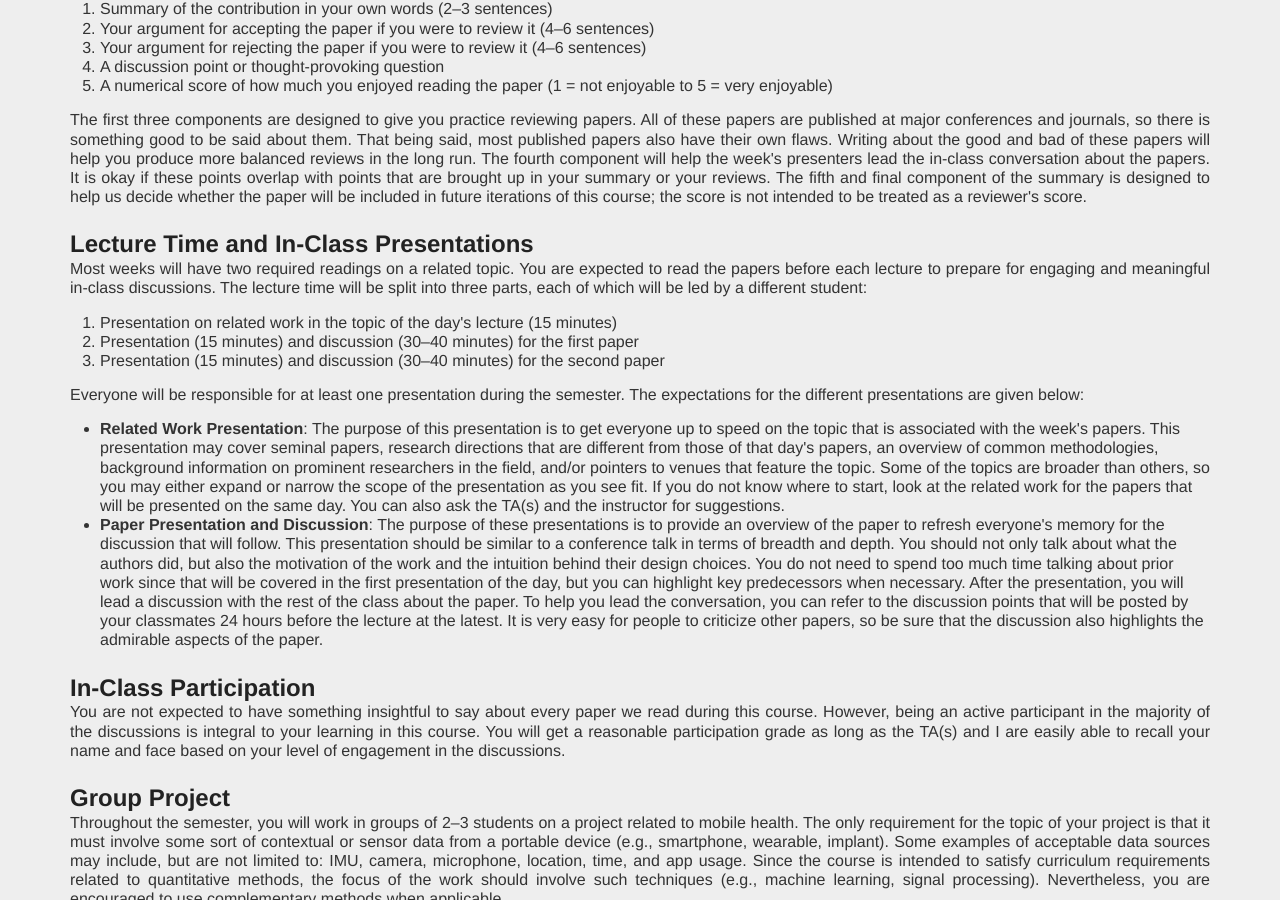
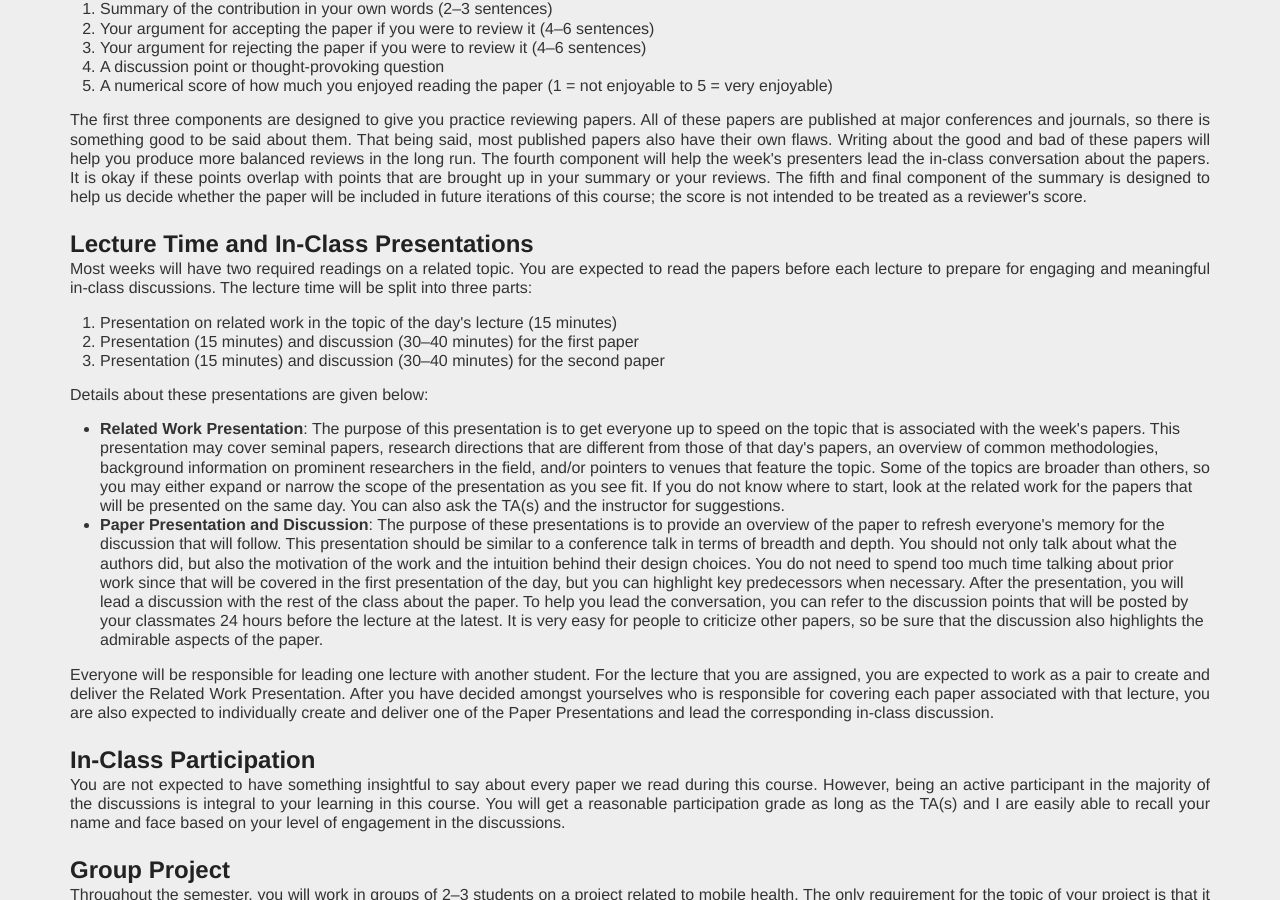
Before and after one commit to mariakakis/mhealth-course, a Jekyll site: the page built from syllabus/index.html, in a window 1280 px wide and 900 px high, scrolled down 551 px. Built offline with Jekyll 4.4.1, drawn with Linux system fonts in a browser that asks for light colours; some web fonts are replaced.

Commit message:
updating presentation responsibilities

```diff
--- a/syllabus/index.html
+++ b/syllabus/index.html
@@ -74,7 +74,7 @@ The first three components are designed to give you practice reviewing papers. A
 <!-- Structure -->
 <h2 id="present">Lecture Time and In-Class Presentations</h2>
 <p>
-Most weeks will have two required readings on a related topic. You are expected to read the papers before each lecture to prepare for engaging and meaningful in-class discussions. The lecture time will be split into three parts, each of which will be led by a different student:
+Most weeks will have two required readings on a related topic. You are expected to read the papers before each lecture to prepare for engaging and meaningful in-class discussions. The lecture time will be split into three parts:
 <ol>
   <li>Presentation on related work in the topic of the day's lecture (15 minutes)</li>
   <li>Presentation (15 minutes) and discussion (30–40 minutes) for the first paper</li>
@@ -83,11 +83,15 @@ Most weeks will have two required readings on a related topic. You are expected
 </p>
 
 <p>
-Everyone will be responsible for at least one presentation during the semester. The expectations for the different presentations are given below:
+Details about these presentations are given below:
 <ul>
   <li><b>Related Work Presentation</b>: The purpose of this presentation is to get everyone up to speed on the topic that is associated with the week's papers. This presentation may cover seminal papers, research directions that are different from those of that day's papers, an overview of common methodologies, background information on prominent researchers in the field, and/or pointers to venues that feature the topic. Some of the topics are broader than others, so you may either expand or narrow the scope of the presentation as you see fit. If you do not know where to start, look at the related work for the papers that will be presented on the same day. You can also ask the TA(s) and the instructor for suggestions.</li>
   <li><b>Paper Presentation and Discussion</b>: The purpose of these presentations is to provide an overview of the paper to refresh everyone's memory for the discussion that will follow. This presentation should be similar to a conference talk in terms of breadth and depth. You should not only talk about what the authors did, but also the motivation of the work and the intuition behind their design choices. You do not need to spend too much time talking about prior work since that will be covered in the first presentation of the day, but you can highlight key predecessors when necessary. After the presentation, you will lead a discussion with the rest of the class about the paper. To help you lead the conversation, you can refer to the discussion points that will be posted by your classmates 24 hours before the lecture at the latest. It is very easy for people to criticize other papers, so be sure that the discussion also highlights the admirable aspects of the paper.</li>
 </ul>
+</p>
+
+<p>
+Everyone will be responsible for leading one lecture with another student. For the lecture that you are assigned, you are expected to work as a pair to create and deliver the Related Work Presentation. After you have decided amongst yourselves who is responsible for covering each paper associated with that lecture, you are also expected to individually create and deliver one of the Paper Presentations and lead the corresponding in-class discussion.
 </p>
 
 <!-- In-Class Participation -->
```
